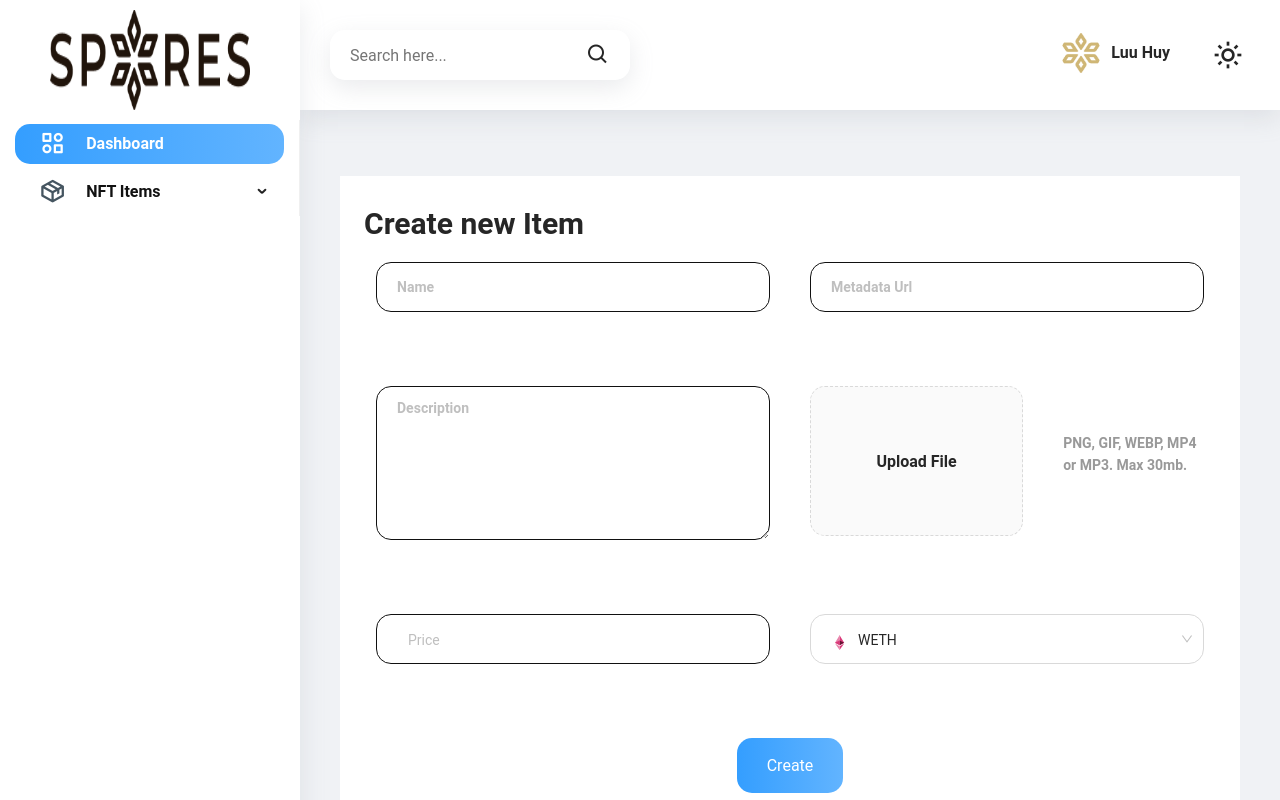
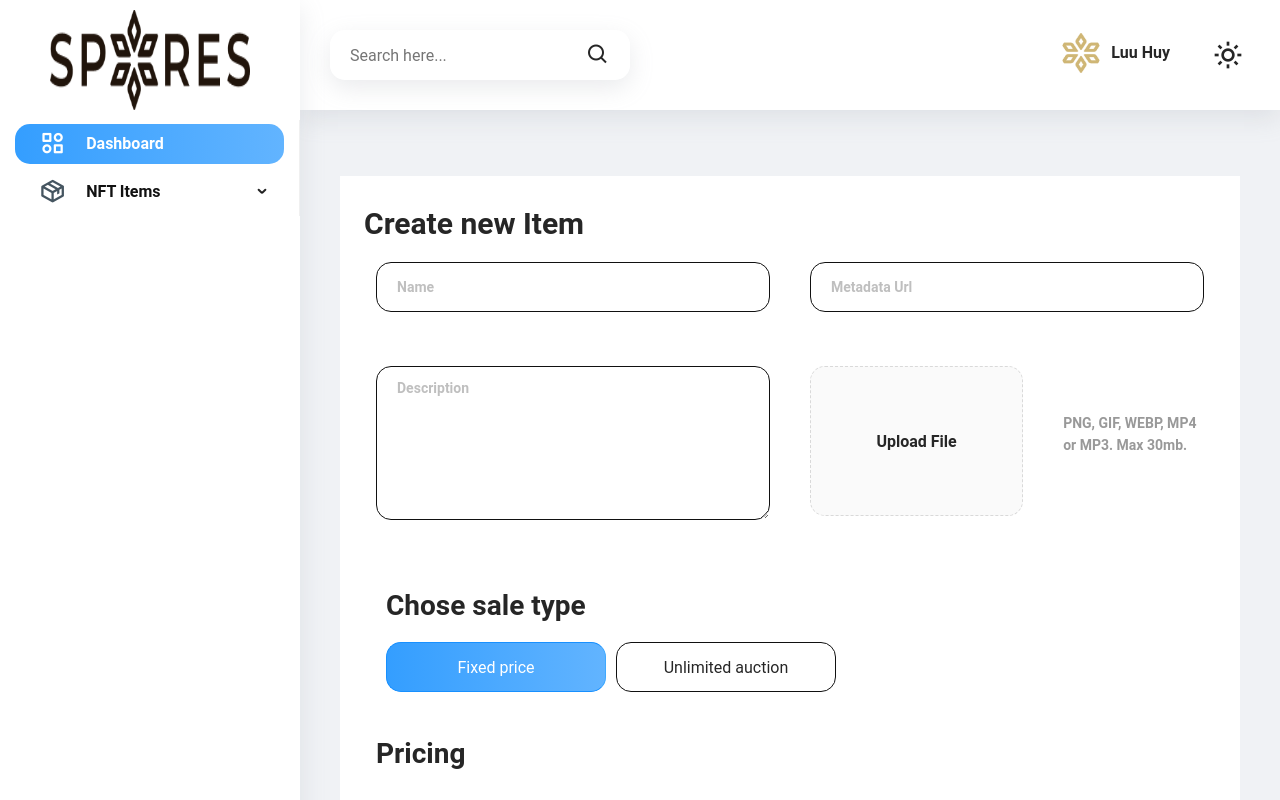
Before and after one commit to huyldth1908041/spores-assessment-front-end, a Next.js app: page /nft-items/create in a window 1280 px wide. Shown: the top 800 px of the page. Built offline with nearby package versions, Linux system fonts and the light colour scheme.

Commit message:
add auction type when create form

```diff
--- a/src/views/NFT-Items/Create.js
+++ b/src/views/NFT-Items/Create.js
@@ -1,15 +1,16 @@
 import styled from "styled-components";
-import {Col, Form, Image, Input, InputNumber, Row, Upload, Select} from "antd";
+import {Col, Form, Image, Input, InputNumber, Row, Upload, Select, Radio, DatePicker} from "antd";
 import useForm from "antd/lib/form/hooks/useForm";
 import {useState} from "react";
 import {getBase64} from "../../utils";
 import {toast} from "react-hot-toast";
 import PageHeader from "../../components/PageHeader";
 import PageContainer from "../../components/PageContainer";
-
+import moment from "moment";
+const {RangePicker} = DatePicker
 const StyledCol = styled(Col)`
   padding: 0 20px !important;
-  margin-bottom: 50px;
+  margin-bottom: 30px;
 `
 
 const StyledTextInput = styled(Input)`
@@ -78,7 +79,7 @@ const StyledInputNumber = styled(InputNumber)`
 
 `
 const StyledSelect = styled(Select)`
-  >div.ant-select-selector {
+  > div.ant-select-selector {
     border: 1px solid #111;
     border-radius: 15px !important;
     outline: none;
@@ -93,12 +94,59 @@ const TokenSymbol = styled(Image)`
   margin-right: 10px;
   padding-top: 2px;
 `
+const ItemTypeContainer = styled.div`
+  width: 100%;
+  padding: 10px;
+`
+const FormTitle = styled.h1`
+  font-weight: bold;
+  font-size: 28px;
+`
+
+const StyledRadioButton = styled(Radio.Button)`
+  margin-right: 10px;
+  width: 220px;
+  height: 50px;
+  line-height: 50px;
+  text-align: center;
+  font-size: 16px !important;
+  border: 1px solid #111;
+  border-radius: 15px !important;
+
+  &.ant-radio-button-wrapper-checked {
+    //  border-left: none !important;
+    background-image: linear-gradient(to right, #349eff, #62b4ff) !important;
+  }
+
+  &:hover {
+    color: black;
+  }
+
+  &:not(:first-child)::before {
+    display: none;
+  }
+
+  &:first-child {
+    border: 1px solid #111;
+  }
+`
+const StyledRangePicker = styled(RangePicker)`
+  width: 100%;
+  height: 50px;
+  border-radius: 10px;
+`
 const ALLOWED_TYPES = ['image/png', 'image/jpeg', 'image/gif', 'image/webp'];
 const CreateItemView = () => {
     const {form} = useForm();
     const [file, setFile] = useState();
     const [image, setImage] = useState();
+    const [pricingType, setPricingType] = useState("fixed")
     const onFinish = (values) => {
+        if(!file) {
+            toast.error("Please pick asset image")
+            return
+        }
+        console.log(file)
         console.log(values)
     }
     const onFinishFailed = (errorInfo) => {
@@ -111,6 +159,13 @@ const CreateItemView = () => {
         } else {
             toast.error('File type not support !');
         }
+    }
+    const handleChangePricingType = e => {
+        setPricingType(e.target.value)
+    }
+    function disabledDate(current) {
+        // Can not select days before today
+        return current && current < moment().startOf('day');
     }
     return (
         <PageContainer>
@@ -164,7 +219,22 @@ const CreateItemView = () => {
                             <p> PNG, GIF, WEBP, MP4 or MP3. Max 30mb.</p>
                         </UploadHelper>
                     </StyledCol>
-
+                    <StyledCol span={24}>
+                        <ItemTypeContainer>
+                            <FormTitle>Chose sale type</FormTitle>
+                            <Radio.Group
+                                defaultValue="fixed"
+                                buttonStyle="solid"
+                                onChange={handleChangePricingType}
+                            >
+                                <StyledRadioButton value="fixed">Fixed price</StyledRadioButton>
+                                <StyledRadioButton value="auction">Unlimited auction</StyledRadioButton>
+                            </Radio.Group>
+                        </ItemTypeContainer>
+                    </StyledCol>
+                    <StyledCol span={24}>
+                        <FormTitle>{pricingType === "fixed" ? "Pricing" : "Initial pricing"}</FormTitle>
+                    </StyledCol>
                     <StyledCol xl={12}>
                         <Form.Item
                             name="Price"
@@ -173,26 +243,44 @@ const CreateItemView = () => {
                                 {type: "number", min: 0, message: "Price must be larger than 0"}
                             ]}
                         >
-                            <StyledInputNumber type="text" placeholder="Price"/>
+                            <StyledInputNumber
+                                type="text"
+                                placeholder={pricingType === "fixed" ? "Price" : "Min Price"}/>
                         </Form.Item>
                     </StyledCol>
                     <StyledCol xl={12}>
+
                         <Form.Item
                             name="Currency"
                             rules={[{required: true, message: "Currency is required"}]}
+                            initialValue="WETH"
                         >
-                            <StyledSelect defaultValue="weth">
-                                <Select.Option value="weth">
+                            <StyledSelect>
+                                <Select.Option value="WETH">
                                     <TokenSymbol src="/images/weth-icon.svg" preview={false}/>
                                     WETH
                                 </Select.Option>
-                                <Select.Option value="usdc">
+                                <Select.Option value="USDC">
                                     <TokenSymbol src="/images/usdc-icon.svg" preview={false}/>
                                     USDC
                                 </Select.Option>
                             </StyledSelect>
                         </Form.Item>
                     </StyledCol>
+
+                    {pricingType === "auction" && (
+                        <StyledCol xl={12}>
+                            <FormTitle>Auction Time</FormTitle>
+                            <Form.Item
+                                name="auctionTime"
+                                rules={[{required: true, message: "Auction time is required"}]}
+                            >
+                                <StyledRangePicker
+                                    disabledDate={disabledDate}
+                                />
+                            </Form.Item>
+                        </StyledCol>
+                    )}
                 </Row>
                 <Form.Item>
                     <SubmitButton type="submit">Create</SubmitButton>
--- a/src/views/NFT-Items/ListItemView.js
+++ b/src/views/NFT-Items/ListItemView.js
@@ -78,7 +78,6 @@ const ListItemView = () => {
                             )
                         })}
                     </Row>
-
                 )
             }
         </ListItemContainer>
```
